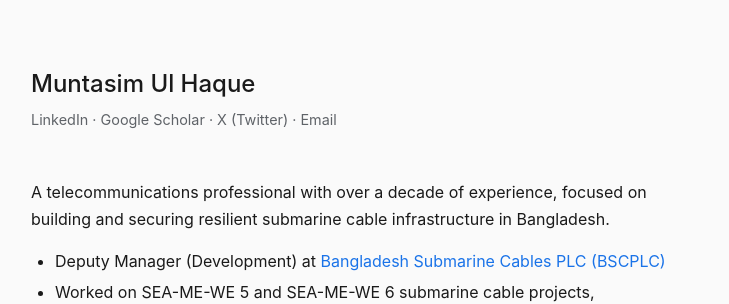
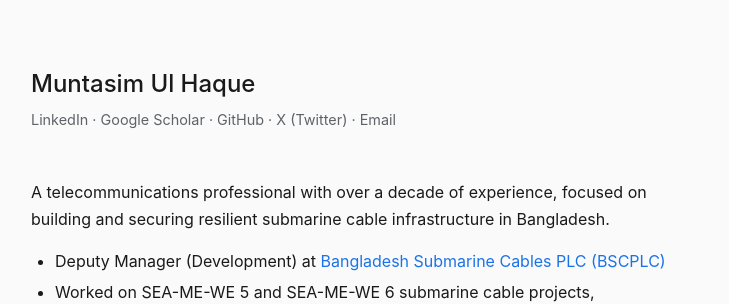
Before and after one commit to muntasimulhaque/muntasimulhaque.github.io, a Jekyll site: the page built from index.md, in a window 1280 px wide and 900 px high. Shown: the top 304 px of the window, without its empty margins (273-1002 px from the left). Built offline with Jekyll 4.4.1, drawn with Linux system fonts in a browser that asks for light colours.

Commit message:
Update _config.yml

```diff
--- a/_config.yml
+++ b/_config.yml
@@ -8,6 +8,8 @@ social:
     url: https://www.linkedin.com/in/muntasimulhaque/
   - title: Google Scholar
     url: https://scholar.google.com/citations?user=XO3Zz1EAAAAJ&hl=en
+  - title: GitHub
+    url: https://github.com/muntasimulhaque
   - title: X (Twitter)
     url: https://x.com/muntasimulhaque
   - title: Email
```
